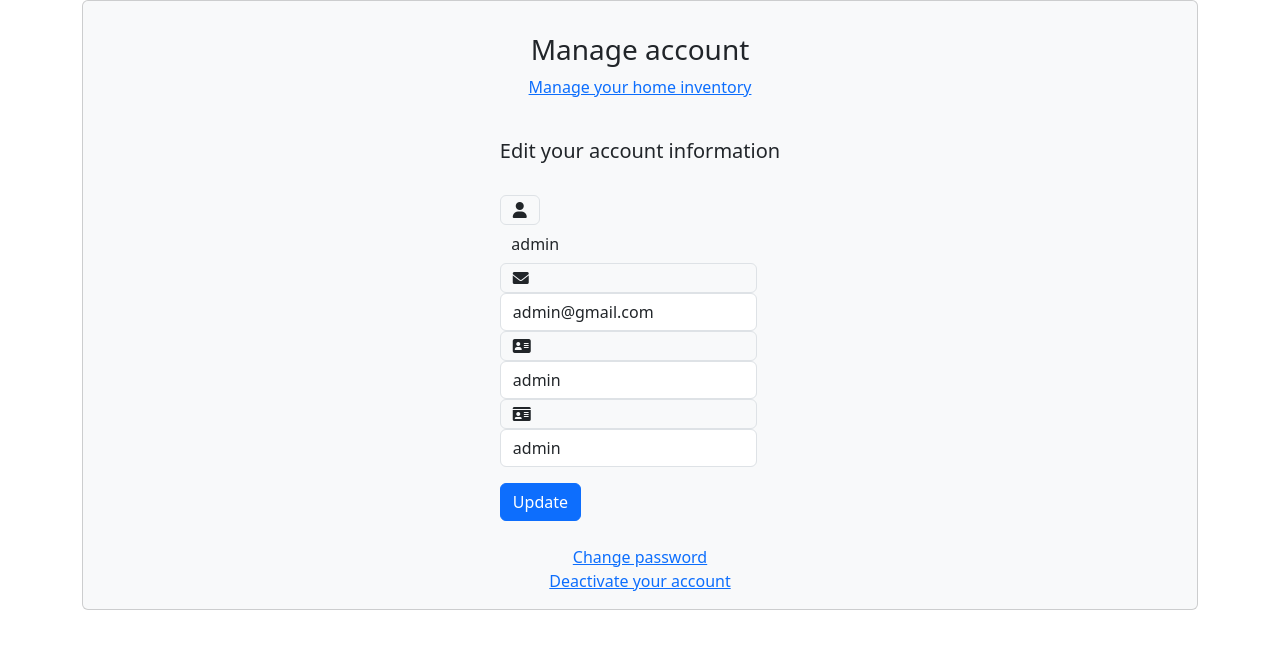
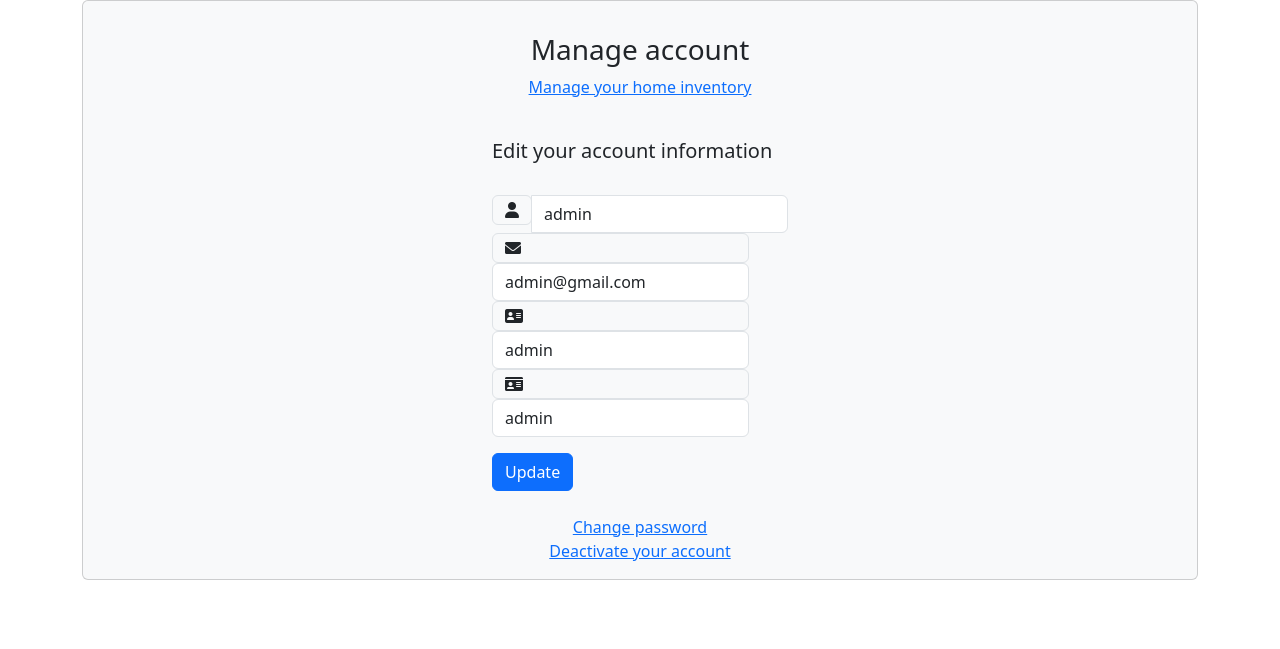
Before and after one commit to Luis-Ojeda99/HOMEnVentory, a Django app: page /account_management/ in a window 1280 px wide. Shown: the part 56-705 px from the top of the page. Run offline with Django 5.2, Linux system fonts and the light colour scheme; a user stored in the database is signed in; some libraries are stand-ins or nearby versions.

Commit message:
update folder structure. Manage categories view moved into admin folder

```diff
--- a/inventory/templates/account_management.html
+++ b/inventory/templates/account_management.html
@@ -16,12 +16,13 @@
                     <h5>Edit your account information</h5>
 
                     <br />
-                    <div class="form-group input-group">
+                    <div class="form-group-plaintext input-group">
                         <div class="input-group-prepend">
                             <span class="input-group-text"> <i class="fa fa-user"></i> </span>
                         </div>
-                        <input type="text" readyonly name="username" class="form-control-plaintext" id="inputUsername"
-                                   placeholder="Username" required  value="&nbsp;&nbsp;&nbsp;{{account_form.initial.username}}">
+                        <input type="text" readonly name="username"
+                            class="form-control" id="inputUsername"
+                            placeholder="Username" required  value="{{account_form.initial.username}}">
                     </div>
 
                     <div class="form-group input-group">
--- a/inventory/templates/partials/_user_form.html
+++ b/inventory/templates/partials/_user_form.html
@@ -1,4 +1,3 @@
-<!-- Full user form with conditional logic -->
 <div class="form-group input-group">
     <div class="input-group-prepend">
         <span class="input-group-text"> <i class="fa fa-user"></i> </span>
--- a/inventory/views.py
+++ b/inventory/views.py
@@ -314,7 +314,7 @@ def manage_categories_view(request):
 
     context['add_category_form'] = form
 
-    return render(request, "manage_categories.html", context)
+    return render(request, "admin/manage_categories.html", context)
 
 
 def edit_category_view(request, pk):
```
Also changed, not shown: db.sqlite3, inventory/templates/admin/manage_categories.html (renamed from inventory/templates/manage_categories.html).
